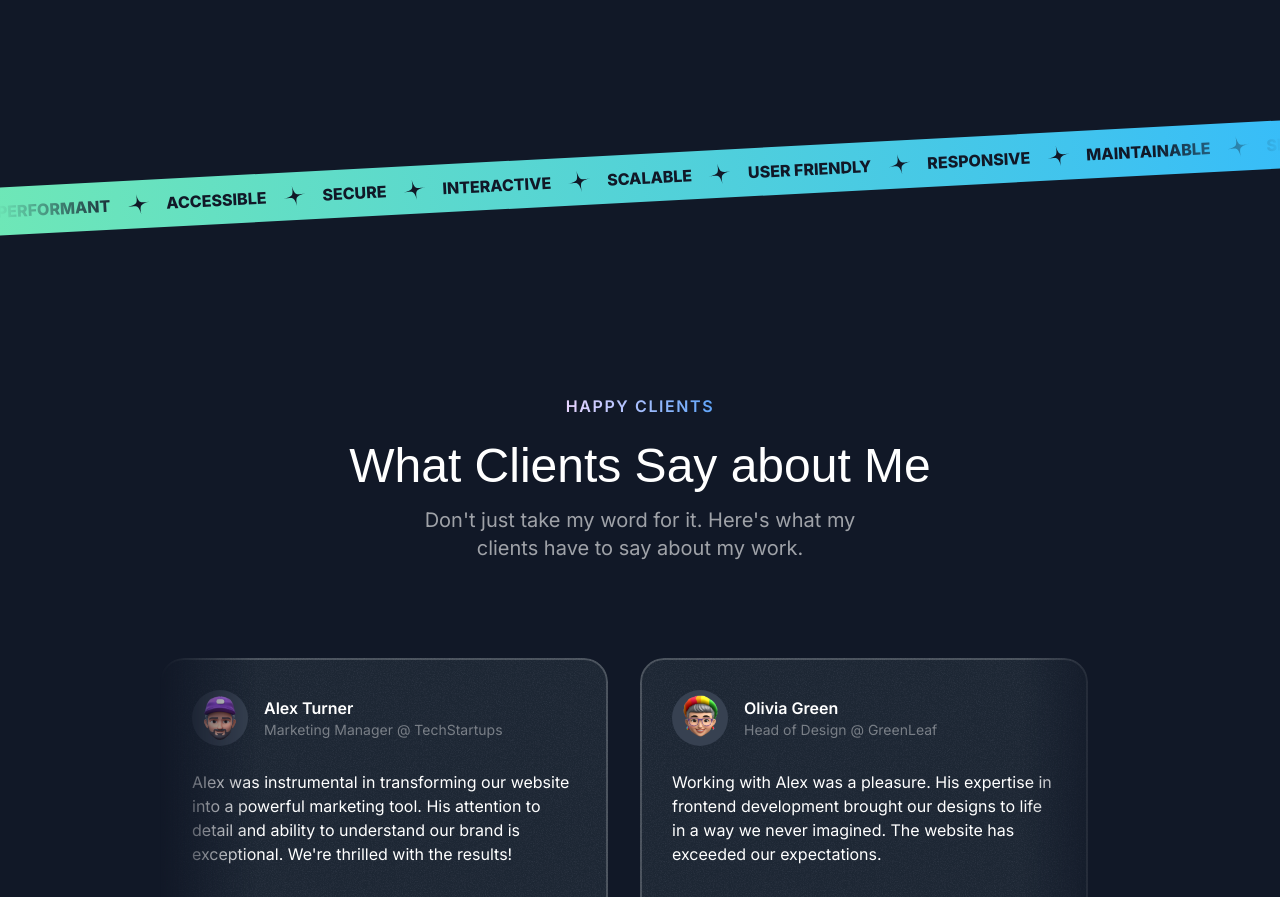
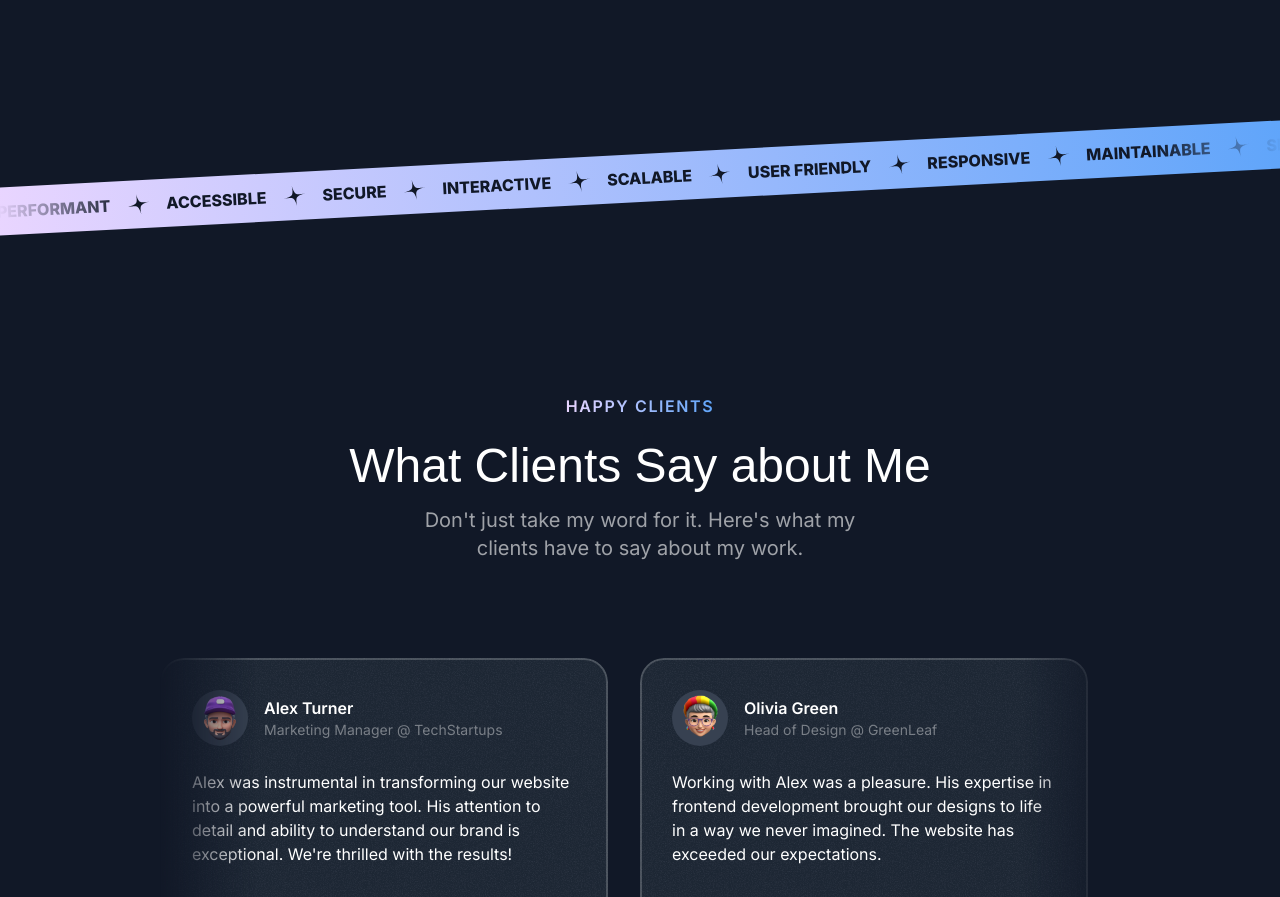
Before and after one commit to RuthlessDove/personal-website-nextjs, a Next.js app: page / in a window 1280 px wide. Shown: the part 2940-3837 px from the top of the page. Built offline with nearby package versions, Linux system fonts and the light colour scheme; a web font is replaced by a local one.

Commit message:
Update TapeSection gradient colors to purple and blue

```diff
--- a/src/sections/Tape.tsx
+++ b/src/sections/Tape.tsx
@@ -22,7 +22,7 @@ export const TapeSection = () => {
   return (
     <div>
       <div className="py-16 overflow-x-clip lg:py-24">
-        <div className="bg-gradient-to-r from-emerald-300 to-sky-400 -rotate-3 -mx-1">
+        <div className="bg-gradient-to-r from-purple-200 to-blue-400 -rotate-3 -mx-1">
           <div
             className="flex"
             style={{
```
